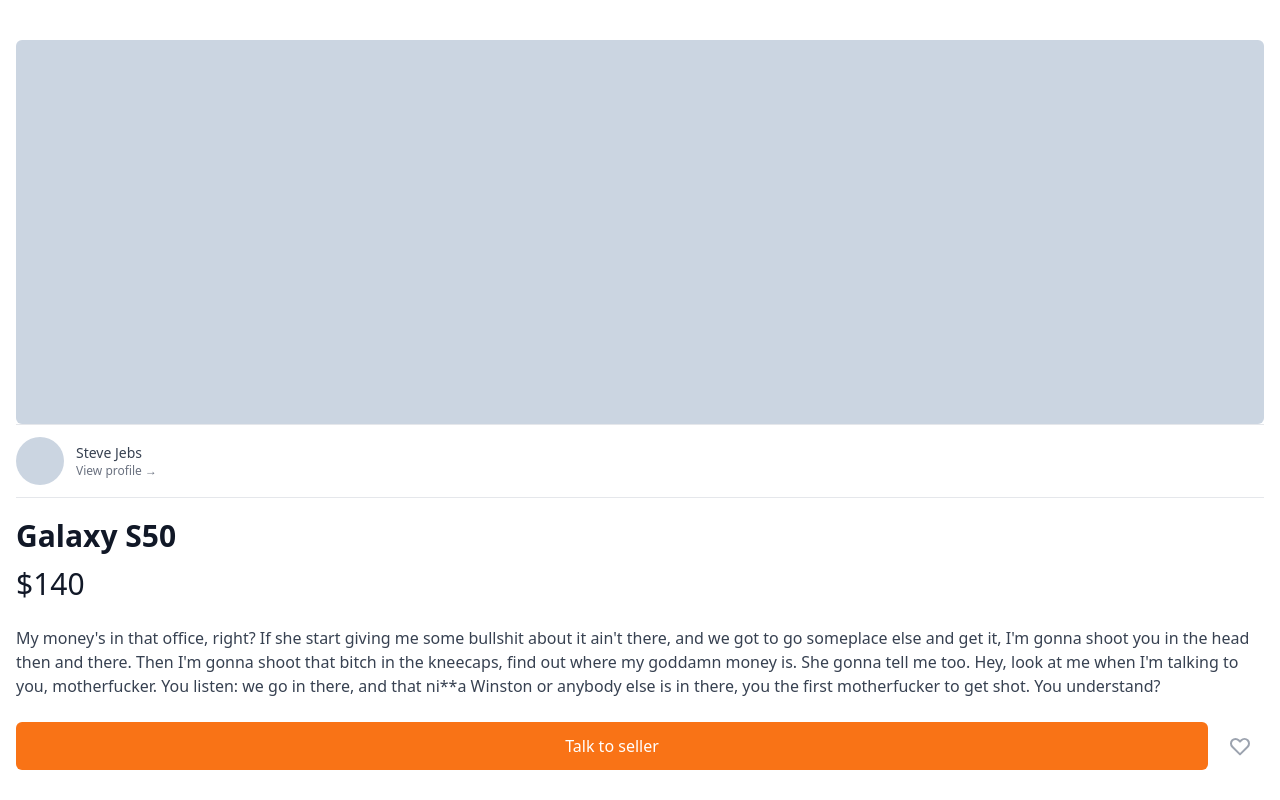
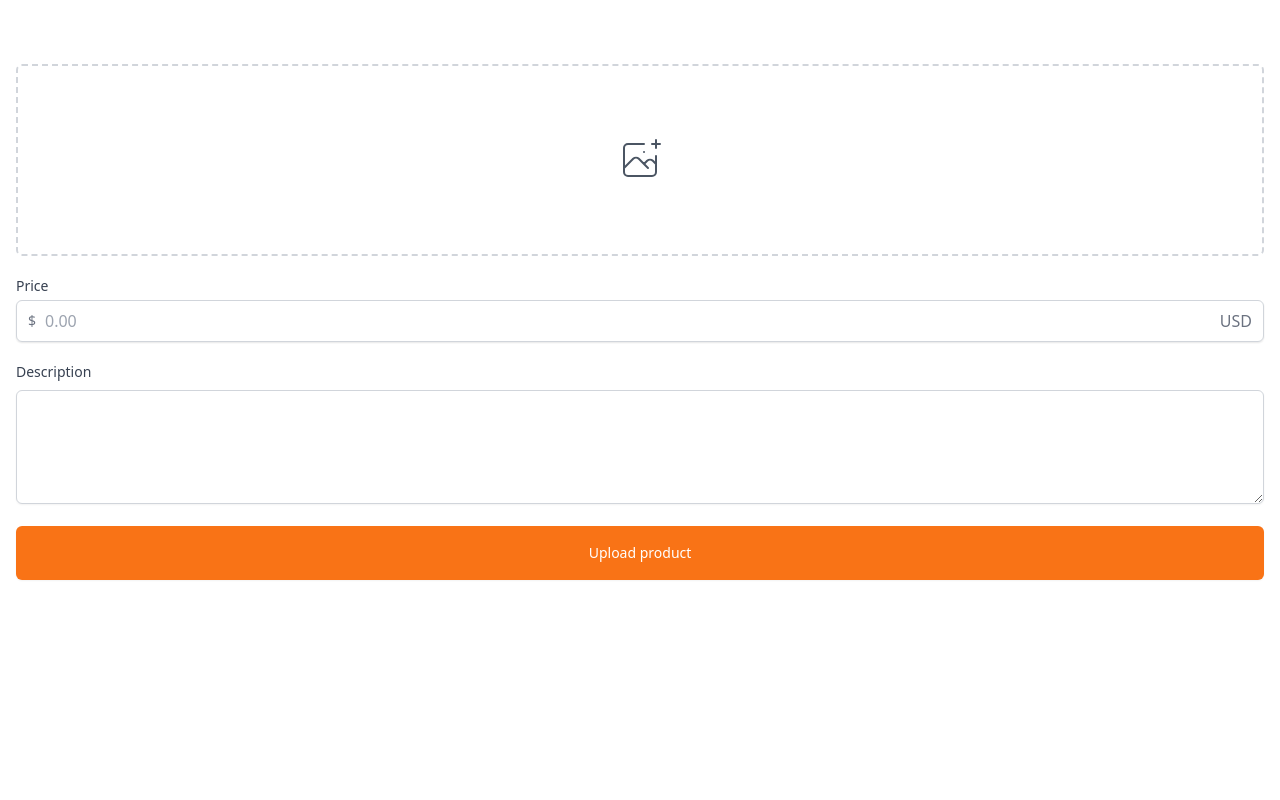
Before and after one commit to seonhop/carrot-market, a Next.js app: page /items/upload in a window 1280 px wide. Shown: the top 800 px of the page. Built offline with nearby package versions, Linux system fonts and the light colour scheme.

Commit message:
Upload page

```diff
--- a/pages/enter.tsx
+++ b/pages/enter.tsx
@@ -40,13 +40,14 @@
 					</div>
 				</div>
 				<form className="mt-8 flex flex-col">
-					<label className="text-sm font-medium text-gray-700">
+					<label htmlFor="input" className="text-sm font-medium text-gray-700">
 						{method === "email" ? "Email address" : null}
 						{method === "phone" ? "Phone number" : null}
 					</label>
 					<div className="mt-2">
 						{method === "email" ? (
 							<input
+								id="input"
 								type="email"
 								className="w-full appearance-none rounded-md border border-gray-300 px-4 py-2 placeholder-gray-400 shadow-sm focus:border-orange-500 focus:outline-none focus:ring-orange-500"
 								required
@@ -58,6 +59,7 @@
 									+1
 								</span>
 								<input
+									id="input"
 									type="number"
 									className="w-full appearance-none rounded-md rounded-l-none border border-gray-300 px-3 py-2 placeholder-gray-400 shadow-sm focus:border-orange-500 focus:outline-none focus:ring-orange-500"
 									required
--- /dev/null
+++ b/pages/items/upload.tsx
@@ -0,0 +1,66 @@
+import type { NextPage } from "next";
+
+const Upload: NextPage = () => {
+	return (
+		<div className="px-4 py-16">
+			<div>
+				<label className="flex h-48 w-full cursor-pointer items-center  justify-center rounded-md border-2 border-dashed border-gray-300 text-gray-600 hover:border-orange-500 hover:text-orange-500">
+					<svg
+						className="h-12 w-12"
+						stroke="currentColor"
+						fill="none"
+						viewBox="0 0 48 48"
+						aria-hidden="true"
+					>
+						<path
+							d="M28 8H12a4 4 0 00-4 4v20m32-12v8m0 0v8a4 4 0 01-4 4H12a4 4 0 01-4-4v-4m32-4l-3.172-3.172a4 4 0 00-5.656 0L28 28M8 32l9.172-9.172a4 4 0 015.656 0L28 28m0 0l4 4m4-24h8m-4-4v8m-12 4h.02"
+							strokeWidth={2}
+							strokeLinecap="round"
+							strokeLinejoin="round"
+						/>
+					</svg>
+
+					<input className="hidden" type="file" />
+				</label>
+			</div>
+			<div className="my-5">
+				<label
+					htmlFor="price"
+					className="mb-1 block text-sm font-medium text-gray-700"
+				>
+					Price
+				</label>
+				<div className="relative flex items-center rounded-md shadow-sm ">
+					<div className="pointer-events-none absolute left-0 flex items-center justify-center pl-3">
+						<span className="text-sm text-gray-500">$</span>
+					</div>
+					<input
+						id="price"
+						type="text"
+						placeholder="0.00"
+						className="flex w-full appearance-none items-center rounded-md  border border-gray-300 px-3 py-2 pl-7 placeholder-gray-400 shadow-sm focus:border-orange-500 focus:outline-none focus:ring-orange-500"
+					/>
+					<div className="pointer-events-none absolute right-0 flex items-center pr-3">
+						<span className="text-gray-500">USD</span>
+					</div>
+				</div>
+			</div>
+			<div>
+				<label className="mb-1 block text-sm font-medium text-gray-700">
+					Description
+				</label>
+				<div>
+					<textarea
+						className="focus:outliine-none mt-1 w-full rounded-md border-gray-300 shadow-sm focus:border-orange-500 focus:ring-1 focus:ring-orange-500 "
+						rows={4}
+					/>
+				</div>
+			</div>
+			<button className="mt-4 w-full rounded-md border border-transparent bg-orange-500 py-4 px-4 text-sm font-medium text-white shadow-sm hover:bg-orange-600 focus:outline-none focus:ring-2 focus:ring-orange-500 focus:ring-offset-2">
+				Upload product
+			</button>
+		</div>
+	);
+};
+
+export default Upload;
```
